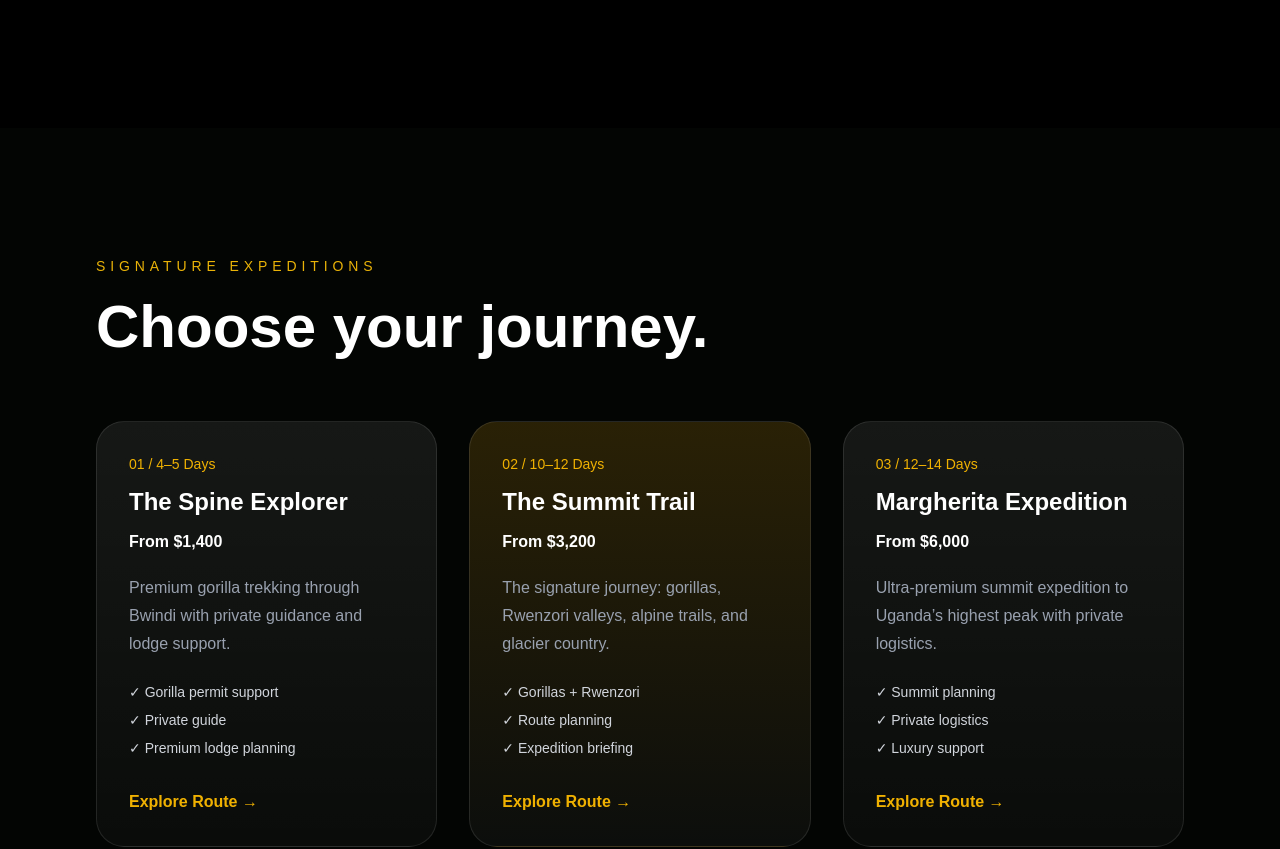
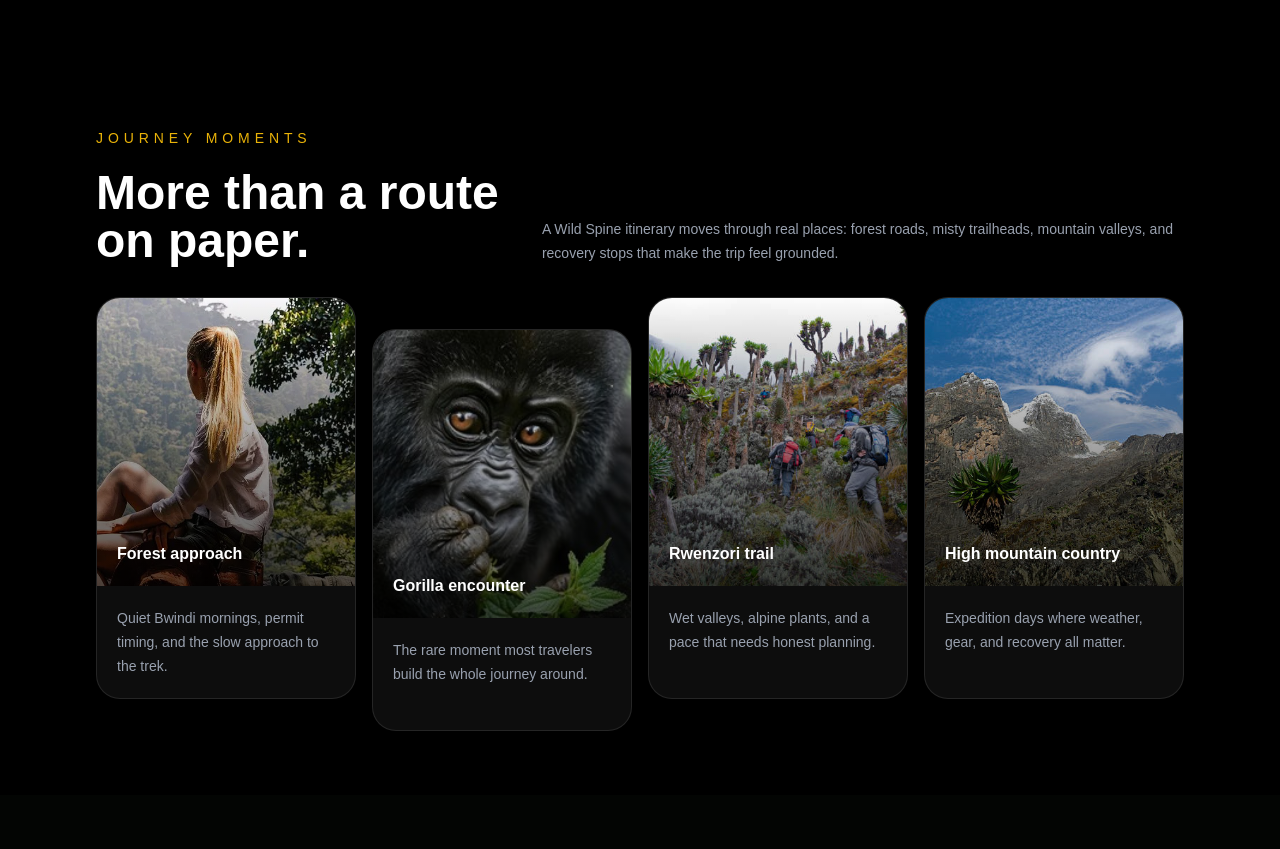
Before and after one commit to Hassan-lab-coder/wild-spine-uganda, a Next.js app: page / in a window 1280 px wide. Shown: the part 3760-4609 px from the top of the page. Built offline with nearby package versions, Linux system fonts and the light colour scheme; no server answers.

Commit message:
Add natural image sections

```diff
--- a/src/app/page.tsx
+++ b/src/app/page.tsx
@@ -55,6 +55,29 @@ const safariCards = [
     title: "Mountain Wilderness",
     img: "/images/forest.jpg",
     desc: "Deep green landscapes built for slow discovery.",
+  },
+];
+
+const journeyMoments = [
+  {
+    title: "Forest approach",
+    img: "/images/forest.jpg",
+    caption: "Quiet Bwindi mornings, permit timing, and the slow approach to the trek.",
+  },
+  {
+    title: "Gorilla encounter",
+    img: "/images/gorilla.jpg",
+    caption: "The rare moment most travelers build the whole journey around.",
+  },
+  {
+    title: "Rwenzori trail",
+    img: "/images/hiking.jpg",
+    caption: "Wet valleys, alpine plants, and a pace that needs honest planning.",
+  },
+  {
+    title: "High mountain country",
+    img: "/images/rwenzori.jpg",
+    caption: "Expedition days where weather, gear, and recovery all matter.",
   },
 ];
 
@@ -497,6 +520,34 @@ function HomeContent() {
   </div>
 </section>
 
+<section className="px-6 pb-24 md:px-24 bg-black">
+  <div className="max-w-6xl mx-auto">
+    <div className="mb-8 flex flex-col gap-3 md:flex-row md:items-end md:justify-between">
+      <div>
+        <p className="section-kicker">Journey Moments</p>
+        <h3 className="text-3xl md:text-5xl font-black">More than a route on paper.</h3>
+      </div>
+      <p className="max-w-2xl text-sm leading-6 text-gray-400">
+        A Wild Spine itinerary moves through real places: forest roads, misty trailheads, mountain valleys, and recovery stops that make the trip feel grounded.
+      </p>
+    </div>
+    <div className="grid gap-4 md:grid-cols-4">
+      {journeyMoments.map((moment, index) => (
+        <figure key={moment.title} className={`group overflow-hidden rounded-3xl border border-white/10 bg-white/5 ${index === 1 ? "md:translate-y-8" : ""}`}>
+          <div className="relative h-72 overflow-hidden">
+            <img src={moment.img} alt={moment.title} className="h-full w-full object-cover transition duration-700 group-hover:scale-105" />
+            <div className="absolute inset-0 bg-gradient-to-t from-black/70 to-transparent" />
+            <figcaption className="absolute bottom-0 p-5">
+              <p className="font-black text-white">{moment.title}</p>
+            </figcaption>
+          </div>
+          <p className="p-5 text-sm leading-6 text-gray-400">{moment.caption}</p>
+        </figure>
+      ))}
+    </div>
+  </div>
+</section>
+
 <section id="tours" className="reveal-section py-32 px-6 md:px-24 bg-[#030503]">
         <div className="max-w-6xl mx-auto mb-16">
           <p className="section-kicker">Signature Expeditions</p>
--- a/src/app/reviews/page.tsx
+++ b/src/app/reviews/page.tsx
@@ -94,6 +94,27 @@ export default function ReviewsPage() {
         </div>
       </section>
 
+      <section className="px-6 py-20 md:px-24">
+        <div className="mx-auto grid max-w-6xl gap-5 md:grid-cols-3">
+          {[
+            ["Permit days", "/images/gorilla.jpg", "Travelers remember the trek, but trust is built in the planning before it."],
+            ["Trail days", "/images/hiking.jpg", "Mountain routes need clear pacing, guide support, and realistic expectations."],
+            ["Recovery days", "/images/rwenzori.jpg", "Good itineraries leave room for weather, rest, and the journey back down."],
+          ].map(([title, image, caption]) => (
+            <figure key={title} className="group overflow-hidden rounded-3xl border border-white/10 bg-white/5">
+              <div className="relative h-80 overflow-hidden">
+                <img src={image} alt={title} className="h-full w-full object-cover transition duration-700 group-hover:scale-105" />
+                <div className="absolute inset-0 bg-gradient-to-t from-black/70 to-transparent" />
+                <figcaption className="absolute bottom-0 p-6">
+                  <p className="text-2xl font-black">{title}</p>
+                </figcaption>
+              </div>
+              <p className="p-5 text-sm leading-6 text-gray-400">{caption}</p>
+            </figure>
+          ))}
+        </div>
+      </section>
+
       <section className="px-6 py-24 md:px-24">
         <div className="mx-auto max-w-6xl">
           <div className="mb-10 flex flex-col gap-4 md:flex-row md:items-end md:justify-between">
--- a/src/app/tours/page.tsx
+++ b/src/app/tours/page.tsx
@@ -6,6 +6,7 @@ const tours = [
     desc: "Premium gorilla trekking through Bwindi with private guidance, permit support, and curated lodge planning.",
     link: "/tours/spine-explorer",
     bestFor: "Short private gorilla journeys",
+    image: "/images/gorilla.jpg",
   },
   {
     title: "The Summit Trail",
@@ -14,6 +15,7 @@ const tours = [
     desc: "The signature Wild Spine journey combining gorilla forests, Rwenzori valleys, alpine trails, and glacier country.",
     link: "/tours/summit-trail",
     bestFor: "Gorillas plus serious hiking",
+    image: "/images/hiking.jpg",
   },
   {
     title: "Margherita Expedition",
@@ -22,6 +24,7 @@ const tours = [
     desc: "Ultra-premium summit expedition to Uganda's highest peak with private logistics and serious expedition support.",
     link: "/tours/margherita-expedition",
     bestFor: "High-altitude expedition travelers",
+    image: "/images/rwenzori.jpg",
   },
 ];
 
@@ -45,8 +48,15 @@ export default function ToursPage() {
       <section className="px-6 pb-28 md:px-24">
         <div className="mx-auto grid max-w-6xl gap-8 md:grid-cols-3">
           {tours.map((tour, index) => (
-            <a key={tour.title} href={tour.link} className={`package-card group ${index === 1 ? "featured-card" : ""}`}>
-              <p className="mb-3 text-sm text-yellow-500">0{index + 1} / {tour.days}</p>
+            <a key={tour.title} href={tour.link} className={`group overflow-hidden rounded-3xl border border-white/10 bg-white/5 transition hover:-translate-y-1 hover:border-yellow-500/40 ${index === 1 ? "ring-1 ring-yellow-500/30" : ""}`}>
+              <div className="relative h-64 overflow-hidden">
+                <img src={tour.image} alt={tour.title} className="h-full w-full object-cover transition duration-700 group-hover:scale-105" />
+                <div className="absolute inset-0 bg-gradient-to-t from-black via-black/40 to-transparent" />
+                <p className="absolute left-5 top-5 rounded-full bg-black/60 px-4 py-2 text-sm font-black text-yellow-500">
+                  0{index + 1} / {tour.days}
+                </p>
+              </div>
+              <div className="p-7">
                 <h2 className="mb-4 text-3xl font-black transition group-hover:text-yellow-500">{tour.title}</h2>
                 <p className="mb-5 font-semibold text-white">{tour.price}</p>
                 <p className="mb-6 leading-7 text-gray-400">{tour.desc}</p>
@@ -54,6 +64,7 @@ export default function ToursPage() {
                   Best for: {tour.bestFor}
                 </p>
                 <p className="font-black text-yellow-500">View Full Itinerary</p>
+              </div>
             </a>
           ))}
         </div>
--- a/src/app/uganda-gorilla-permit-help/page.tsx
+++ b/src/app/uganda-gorilla-permit-help/page.tsx
@@ -82,6 +82,33 @@ export default function UgandaGorillaPermitHelpPage() {
         </div>
       </section>
 
+      <section className="px-6 py-20 md:px-24">
+        <div className="mx-auto grid max-w-6xl gap-5 md:grid-cols-[1.2fr_0.8fr]">
+          <figure className="relative min-h-[420px] overflow-hidden rounded-3xl border border-white/10">
+            <img src="/images/gorilla.jpg" alt="Gorilla trekking permit planning" className="absolute inset-0 h-full w-full object-cover" />
+            <div className="absolute inset-0 bg-gradient-to-t from-black via-black/30 to-transparent" />
+            <figcaption className="absolute bottom-0 max-w-xl p-8">
+              <p className="section-kicker">Permit First</p>
+              <h2 className="mt-3 text-4xl font-black">The right date changes everything.</h2>
+              <p className="mt-4 leading-7 text-gray-300">
+                Sector choice affects lodge location, road time, trek-day wakeup, and whether the rest of the itinerary feels smooth or strained.
+              </p>
+            </figcaption>
+          </figure>
+
+          <div className="grid gap-5">
+            <figure className="overflow-hidden rounded-3xl border border-white/10 bg-white/5">
+              <img src="/images/forest.jpg" alt="Bwindi forest route planning" className="h-56 w-full object-cover" />
+              <figcaption className="p-5 text-sm leading-6 text-gray-400">Forest access, weather, and road timing shape the comfort of the trip.</figcaption>
+            </figure>
+            <figure className="overflow-hidden rounded-3xl border border-white/10 bg-white/5">
+              <img src="/images/hiking.jpg" alt="Uganda extension planning" className="h-56 w-full object-cover" />
+              <figcaption className="p-5 text-sm leading-6 text-gray-400">Permit plans can connect naturally into hiking, safari, or lake extensions.</figcaption>
+            </figure>
+          </div>
+        </div>
+      </section>
+
       <section className="px-6 py-24 md:px-24">
         <div className="mx-auto grid max-w-6xl gap-10 lg:grid-cols-[1.1fr_0.9fr]">
           <div>
```
Lines whose indentation alone changed are shown as unchanged.
